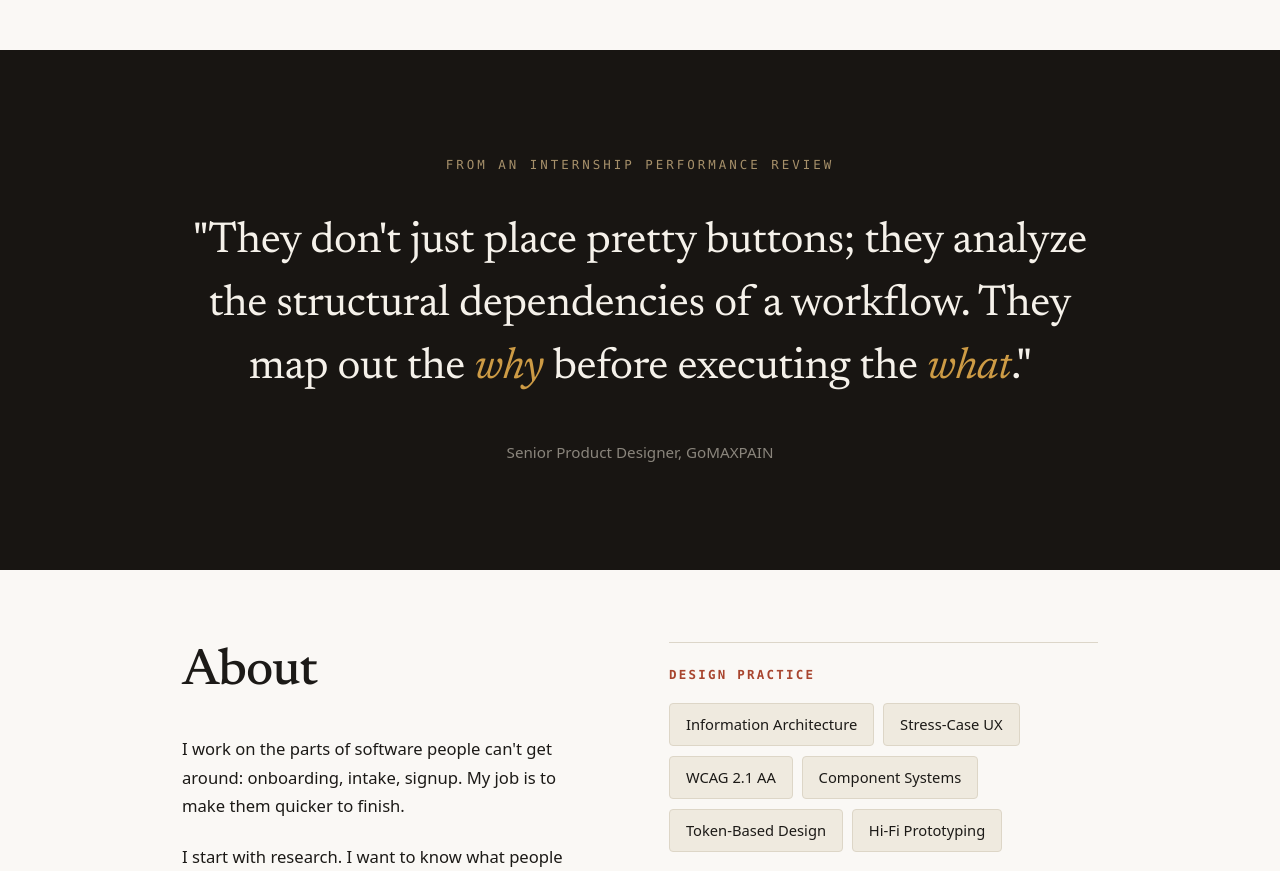
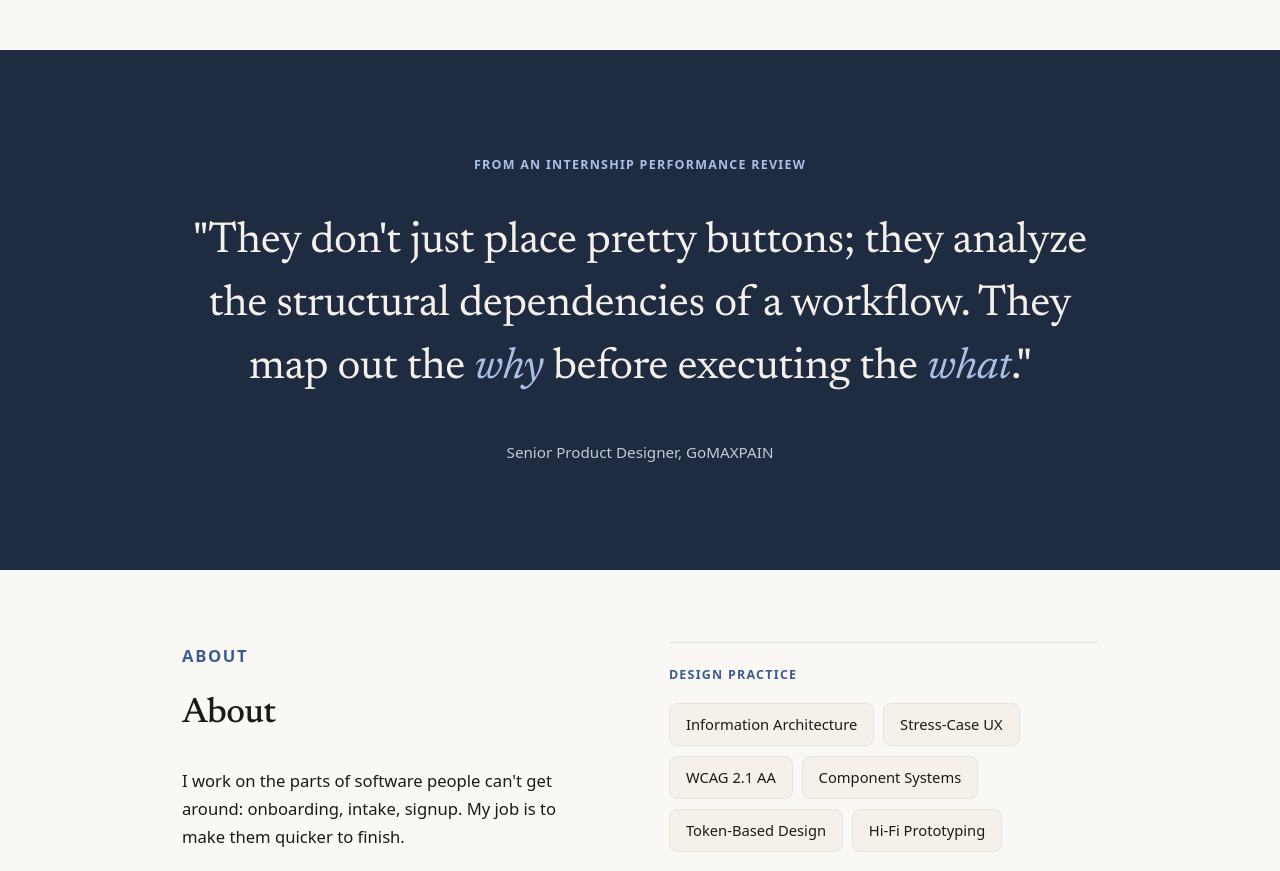
Before and after one commit to noibedya/portfolio, a website: page public/index.html in a window 1280 px wide. Shown: the part 2431-3302 px from the top of the page. Drawn offline with Linux system fonts and the light colour scheme.

Commit message:
Unify About and quote band with the site design system

```diff
--- a/public/index.html
+++ b/public/index.html
@@ -18,7 +18,7 @@
   <link rel="preconnect" href="https://fonts.googleapis.com" />
   <link rel="preconnect" href="https://fonts.gstatic.com" crossorigin />
   <link href="https://fonts.googleapis.com/css2?family=Newsreader:ital,wght@0,400;0,500;0,600;1,400;1,500&display=swap" rel="stylesheet" />
-  <link rel="stylesheet" href="styles.css?v=5" />
+  <link rel="stylesheet" href="styles.css?v=6" />
 
 <style>
 .nav-toggle{display:none;flex-direction:column;justify-content:space-between;width:24px;height:18px;background:none;border:none;cursor:pointer;padding:0;flex-shrink:0}
@@ -153,6 +153,7 @@
     <section id="about" class="about-section">
       <div class="about-cols reveal">
         <div class="about-prose">
+          <p class="section-label">About</p>
           <h2 class="about-title">About</h2>
           <p>I work on the parts of software people can't get around: onboarding, intake, signup. My job is to make them quicker to finish.</p>
           <p>I start with research. I want to know what people are trying to do, where they get stuck, and why, before I open Figma. I prototype fast and change my mind a lot.</p>
--- a/public/styles.css
+++ b/public/styles.css
@@ -20,7 +20,6 @@
   --hero-grad: linear-gradient(135deg, #1f2b40 0%, #28395a 45%, #33517f 100%);
   --serif:   'Newsreader', Georgia, serif;
   --sans:    system-ui, -apple-system, 'Segoe UI', Roboto, sans-serif;
-  --mono:    ui-monospace, 'SF Mono', 'Cascadia Mono', Menlo, Consolas, monospace;
   --max:     980px;
   --max-text: 660px;
 }
@@ -185,21 +184,22 @@ a:focus-visible, button:focus-visible, [tabindex]:focus-visible { outline: 2px s
 
 
 /* ── Mentor quote band ─────────────────────── */
-.quote-band { background: #181512; color: var(--cream); padding: clamp(4rem, 9vw, 6.5rem) 0; text-align: center; }
-.quote-eyebrow { font-family: var(--mono); font-size: .78rem; font-weight: 500; letter-spacing: .24em; text-transform: uppercase; color: #a6906a; margin-bottom: 2.25rem; }
+.quote-band { background: #1f2b40; color: var(--cream); padding: clamp(4rem, 9vw, 6.5rem) 0; text-align: center; }
+.quote-eyebrow { font-size: .78rem; font-weight: 700; letter-spacing: .1em; text-transform: uppercase; color: var(--accent-light); margin-bottom: 2.25rem; }
 .quote-big { font-family: var(--serif); font-weight: 400; font-size: clamp(1.65rem, 3.4vw, 2.8rem); line-height: 1.45; letter-spacing: -.01em; max-width: 21em; margin: 0 auto 2.5rem; }
-.quote-big em { font-style: italic; color: #cd9b45; }
-.quote-cite { color: #8a857c; font-size: .95rem; margin: 0; }
+.quote-big em { font-style: italic; color: var(--accent-light); }
+.quote-cite { color: var(--cream-muted); font-size: .95rem; margin: 0; }
 
 /* ── About ─────────────────────────────────── */
 .about-section { padding-top: clamp(3rem, 6vw, 4.5rem); padding-bottom: clamp(3rem, 6vw, 4.5rem); }
 .about-cols { display: grid; grid-template-columns: 1fr 1.08fr; gap: clamp(2.5rem, 7vw, 6rem); align-items: start; }
-.about-title { font-family: var(--serif); font-weight: 500; font-size: clamp(2.3rem, 4.5vw, 3.2rem); letter-spacing: -.02em; margin-bottom: 2rem; }
+.about-title { margin-bottom: 2rem; }
 .about-prose p { font-size: 1.04rem; margin-bottom: 1.4rem; max-width: 34em; }
 .about-prose p:last-child { margin-bottom: 0; }
-.skill-block { border-top: 1px solid #dcd6c9; padding-top: 1.35rem; margin-bottom: 2.4rem; }
-.about-skills .skill-block:last-child { margin-bottom: 0; border-bottom: 1px solid #dcd6c9; padding-bottom: 2.2rem; }
-.skill-label { font-family: var(--mono); font-size: .78rem; font-weight: 600; letter-spacing: .18em; text-transform: uppercase; color: #a8452e; margin-bottom: 1.1rem; }
+.skill-block { border-top: 1px solid var(--line); padding-top: 1.35rem; margin-bottom: 2.4rem; }
+.about-skills .skill-block:last-child { margin-bottom: 0; border-bottom: 1px solid var(--line); padding-bottom: 2.2rem; }
+.skill-label { font-size: .78rem; font-weight: 700; letter-spacing: .1em; text-transform: uppercase; color: var(--accent); margin-bottom: 1.1rem; }
 .skill-chips { display: flex; flex-wrap: wrap; gap: .6rem .55rem; }
-.chip { font-size: .92rem; color: var(--ink); background: #efeadf; border: 1px solid #ddd6c7; border-radius: 4px; padding: .5rem 1rem; white-space: nowrap; }
+.chip { font-size: .92rem; color: var(--ink); background: var(--cream); border: 1px solid var(--line); border-radius: 8px; padding: .5rem 1rem; white-space: nowrap; transition: border-color .15s ease, color .15s ease; }
+.chip:hover { border-color: var(--accent); color: var(--accent); }
 @media (max-width: 820px) { .about-cols { grid-template-columns: 1fr; } }
```
Also changed, not shown: public/resume.html (+1 -1 lines).
